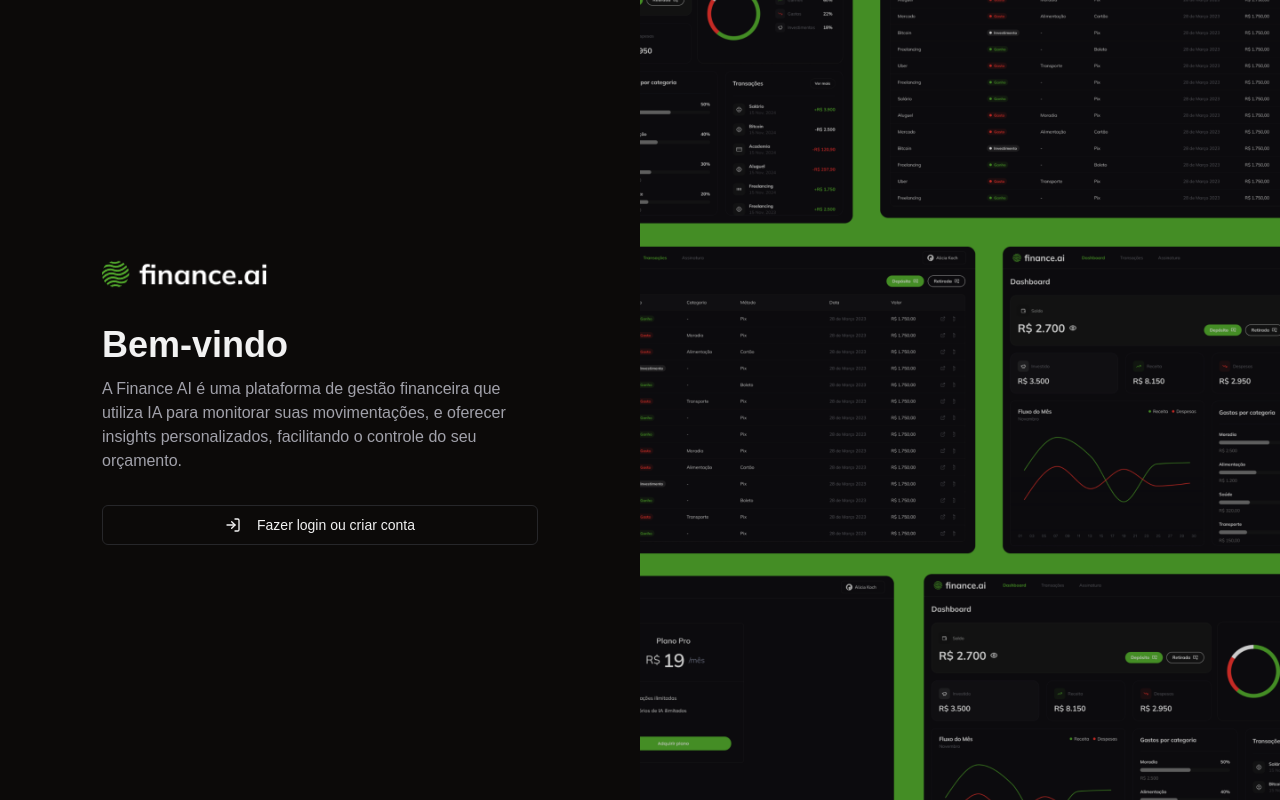
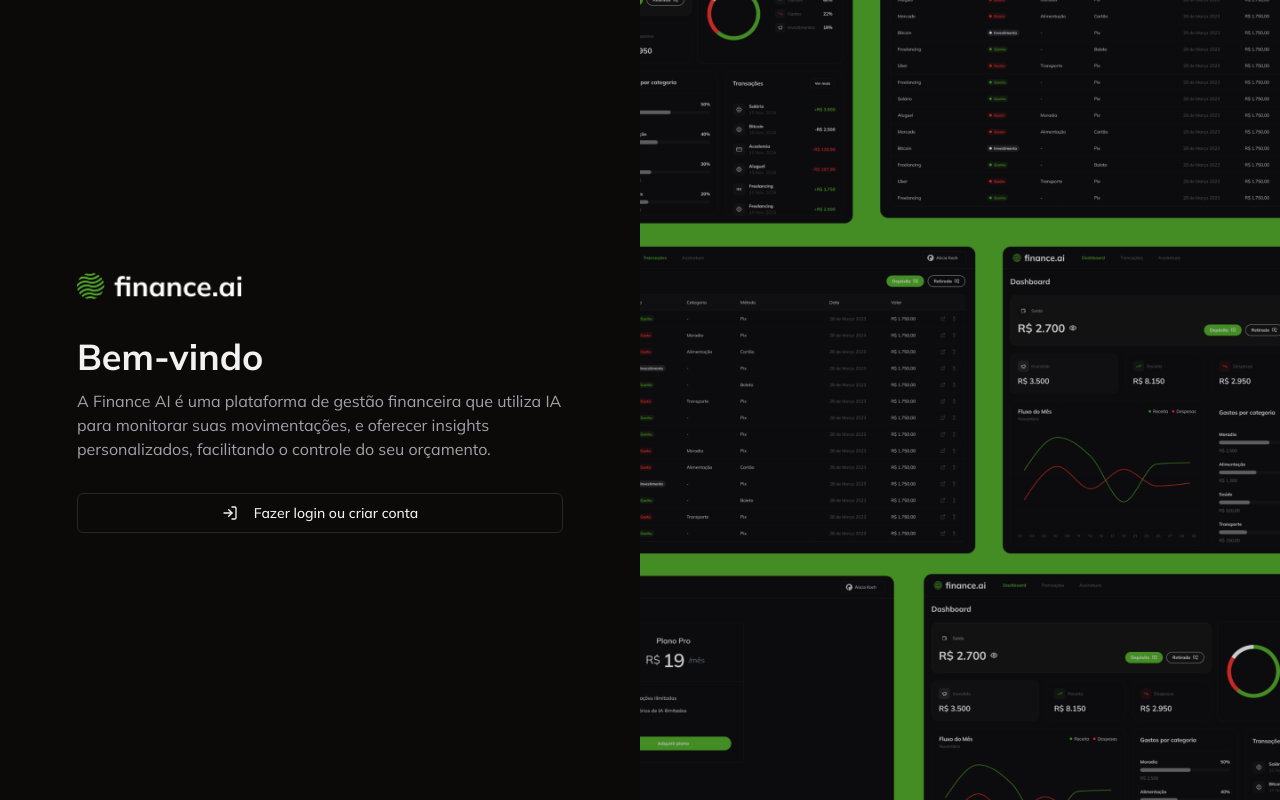
Before and after one commit to sam06tanb/financeai, a Next.js app: page /login in a window 1280 px wide. Built offline with nearby package versions, Linux system fonts and the light colour scheme; no server answers.

Commit message:
feat: update font to mulish

```diff
--- a/app/layout.tsx
+++ b/app/layout.tsx
@@ -1,18 +1,11 @@
 import type { Metadata } from "next";
-import localFont from "next/font/local";
+import { Mulish } from "next/font/google";
 import "./globals.css";
 import { ClerkProvider } from "@clerk/nextjs";
 import { dark } from "@clerk/themes";
 
-const geistSans = localFont({
-  src: "./fonts/GeistVF.woff",
-  variable: "--font-geist-sans",
-  weight: "100 900",
-});
-const geistMono = localFont({
-  src: "./fonts/GeistMonoVF.woff",
-  variable: "--font-geist-mono",
-  weight: "100 900",
+const mulish = Mulish({
+  subsets: ["latin-ext"],
 });
 
 export const metadata: Metadata = {
@@ -27,9 +20,7 @@
 }>) {
   return (
     <html lang="en">
-      <body
-        className={`${geistSans.variable} ${geistMono.variable} dark antialiased`}
-      >
+      <body className={`${mulish.className} dark antialiased`}>
         <ClerkProvider
           appearance={{
             baseTheme: dark,
--- a/app/login/page.tsx
+++ b/app/login/page.tsx
@@ -2,18 +2,18 @@
 import { Button } from "../_components/ui/button";
 import { LogInIcon } from "lucide-react";
 import { SignInButton } from "@clerk/nextjs";
+import { auth } from "@clerk/nextjs/server";
 import { redirect } from "next/navigation";
-import { auth } from "@clerk/nextjs/server";
 
 const LoginPage = async () => {
   const { userId } = await auth();
   if (userId) {
     redirect("/");
   }
+
   return (
     <div className="grid h-full grid-cols-2">
-      {/* ESQUERDA */}
-      <div className="mx-auto flex h-full max-w-[500px] flex-col justify-center p-8">
+      <div className="mx-auto flex h-full max-w-[550px] flex-col justify-center p-8">
         <Image
           src="/logo.png"
           width={173}
@@ -29,13 +29,18 @@
         </p>
         <SignInButton>
           <Button variant="outline">
-            <LogInIcon className="mr-2" /> Fazer login ou criar conta
+            <LogInIcon className="mr-2" />
+            Fazer login ou criar conta
           </Button>
         </SignInButton>
       </div>
-      {/* DIREITA */}
       <div className="relative h-full w-full">
-        <Image src="/login.png" alt="Do login" fill className="object-cover" />
+        <Image
+          src="/login.png"
+          alt="Faça login"
+          fill
+          className="object-cover"
+        />
       </div>
     </div>
   );
```
Also changed, not shown: app/fonts/GeistMonoVF.woff (deleted), app/fonts/GeistVF.woff (deleted).
